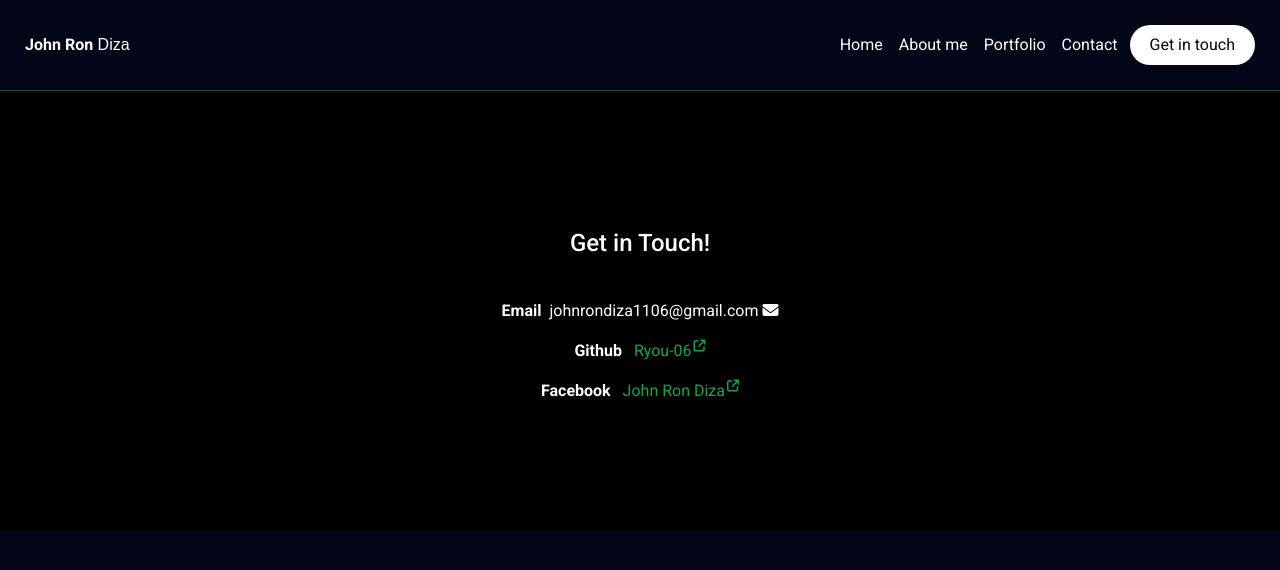
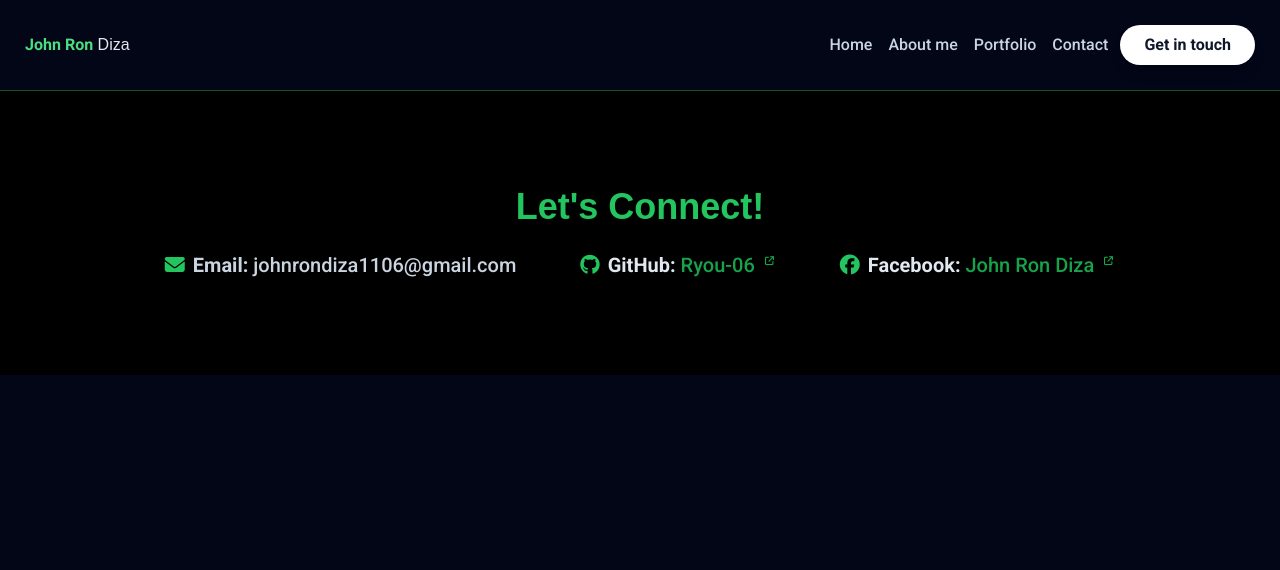
Before and after one commit to Ryou-06/Ryou-06.github.io, a SvelteKit app: page /contact in a window 1280 px wide. Shown: the top 570 px of the page. Built offline with nearby package versions, Linux system fonts and the light colour scheme.

Commit message:
Finalization

```diff
--- a/src/routes/+layout.svelte
+++ b/src/routes/+layout.svelte
@@ -17,29 +17,28 @@
     }
 </script>
 
-<div class="relative flex flex-col max-w-[1900px] mx-auto w-full text-sm sm:text-base min-h-screen">
+<div class="relative flex flex-col max-w-[1900px] mx-auto w-full text-sm sm:text-base min-h-screen text-slate-200">
     <header class={'sticky z-[10] top-0 duration-200 px-6 flex items-center justify-between border border-solid' + (
-        y > 0 ? ' py-4 bg-slate-950 border-green-800' : ' py-6 bg-transparent border-transparent'
+        y > 0 ? ' py-4 bg-slate-900 border-green-800 shadow-md' : ' py-6 bg-transparent border-transparent'
     )}>
         <h1 class="font-large">
-            <b class="font-bold poppins">John Ron</b> Diza
+            <b class="font-bold poppins text-green-400">John Ron</b> Diza
         </h1>
 
         <div class="sm:flex ml-auto pr-3 items-center gap-4 hidden">
             {#each tabs as tab, index}
-                <a href={tab.href} class="duration-200 hover:text-green-600">
+                <a href={tab.href} class="text-slate-300 transition-colors duration-300 font-medium hover:text-green-400">
                     <p>{tab.name}</p>
                 </a>
             {/each}
         </div>
 
         <a
-            href="/"
+            href="contact/"
             target="_self"
-            class="relative overflow-hidden px-5 py-2 group rounded-full bg-white text-slate-950"
+            class="relative inline-flex items-center justify-center px-6 py-2 rounded-full font-semibold text-slate-900 bg-white hover:bg-green-500 hover:text-white transition-all duration-300 shadow-lg"
         >
-            <div class="absolute top-0 left-0 w-full h-full bg-green-600 opacity-0 group-hover:opacity-20 transition-opacity duration-200">
-            </div>
+            <span class="absolute top-0 left-0 w-full h-full bg-green-500 opacity-0 group-hover:opacity-30 transition-opacity duration-300"></span>
             <h4 class="relative z-10">Get in touch</h4>
         </a>
     </header>
@@ -47,19 +46,16 @@
     <slot></slot>
 
     <div class={"fixed bottom-0 w-full duration-200 flex p-10 z-[10] " + (
-        y > 0 ? 'opacity-full pointer-events-auto' : 'pointer-events-none opacity-0'
+        y > 0 ? 'opacity-100 pointer-events-auto' : 'pointer-events-none opacity-0'
     )}>
-        <button on:click={goTop} class="ml-auto rounded-full aspect-square bg-slate-900
-        text-green-600 px-3 sm:px-4 hover:bg-slate-800 cursor-pointer">
-            <i  class="fa-solid fa-arrow-up"/>
+        <button
+            on:click={goTop}
+            class="ml-auto rounded-full w-10 h-10 flex items-center justify-center bg-slate-800 text-green-400 shadow-lg hover:bg-slate-700 transition-all duration-300"
+            aria-label="Scroll to top"
+        >
+            <i class="fa-solid fa-arrow-up"></i>
         </button>
     </div>
 </div>
 
 <svelte:window bind:scrollY={y} bind:innerHeight={innerHeight} bind:innerWidth={innerWidth} />
-
-<style>
-    header {
-        overflow: hidden; /* Prevent overflow from the header */
-    }
-</style>
--- a/src/routes/+page.svelte
+++ b/src/routes/+page.svelte
@@ -1,33 +1,36 @@
-<script>
-</script>
+<main class="flex flex-col flex-1 w-full p-0 text-slate-200">
+    <section class="grid grid-cols-1 lg:grid-cols-2 gap-10 py-8 sm:py-14">
+        <!-- Profile Image Section -->
+        <div class="relative shadow-2xl flex justify-center bg-slate-950 overflow-hidden">
+            <img src={"/assets/portfolio-profile1.png"} alt="Profile Image"
+                class="object-cover object-top z-[2] max-h-full opacity-80 w-1/2 -ml-10 border-0 border-transparent"/>
+        </div>
 
-<main class="flex flex-col flex-1 w-full p-0">
-    <section class="grid grid-cols-1 lg:grid-cols-2 gap-10 py-8 sm:py-14">
-        <div class="relative shadow-2xl flex justify-center bg-slate-950 overflow-hidden">
-            <img src={"/assets/portfolio-profile1.png"} alt="Profile Image" class="object-cover object-top z-[2] max-h-full opacity-70 w-1/2 -ml-10 border-0 border-transparent"/>
-        </div>
+        <!-- Text Content Section -->
         <div class="flex flex-col lg:justify-center text-center lg:text-left gap-6 md:gap-8 lg:gap-10">
-            <h2 class="font-semibold text-4xl sm:text-5xl md:text-6xl mr-10">
-                Hi! I'm <span class="poppins text-green-600">Ron</span> <br>Major of
-                <span class="poppins text-green-600">Information Technology</span>
+            <h2 class="font-semibold text-4xl sm:text-5xl md:text-6xl pr-4 lg:pr-10 text-slate-100"
+                style="text-shadow: 1px 1px 3px rgba(0, 0, 0, 0.4);">
+                Hi! I'm <span class="poppins text-green-500">Ron</span> <br>Major of
+                <span class="poppins text-green-500">Information Technology</span>
             </h2>
-            <p class="text-base sm:text-lg md:text-xl mr-10">
-                With a passion for <span class="poppins text-green-600">Technology</span> and <span class="poppins text-green-600">Problem Solving</span>. <br>This portfolio showcases my projects, skills, and the journey I'm taking as I learn and grow in the IT field. Feel free to explore my work and get in touch if you'd like to connect!
+            <p class="text-base sm:text-lg md:text-xl pr-4 lg:pr-10 text-slate-300 leading-relaxed">
+                With a passion for <span class="poppins text-green-500">Technology</span> and <span class="poppins text-green-500">Problem Solving</span>. <br>This portfolio showcases my projects, skills, and the journey I'm taking as I learn and grow in the IT field. Feel free to explore my work and get in touch if you'd like to connect!
             </p>
+
+            <!-- Get in Touch Button -->
             <a
                 class="blueShadow mx-auto lg:mr-auto lg:ml-0 text-base sm:text-lg md:text-xl poppins
                 relative overflow-hidden px-6 py-3 group rounded-full bg-white text-slate-950
-            cursor-pointer"
-            href="/"
+                cursor-pointer transition-all duration-300 shadow-lg hover:bg-green-500 hover:text-white"
+                href="#contact"
                 target="_self"
+                aria-label="Get in touch"
             >
                 <div
-                class="absolute top-0 right-full w-full h-full bg-green-800 opacity-20
-                group-hover:translate-x-full z-0 duration-200"
-            />
-            <h4 class="relative z-9">Get in touch &rarr;</h4>
+                    class="absolute top-0 left-0 w-full h-full bg-green-500 opacity-0 group-hover:opacity-30 transition-opacity duration-300"
+                ></div>
+                <h4 class="relative z-10">Get in touch &rarr;</h4>
             </a>
-
         </div>
     </section>
 </main>
--- a/src/routes/about-me/+page.svelte
+++ b/src/routes/about-me/+page.svelte
@@ -12,29 +12,39 @@ let benefits = [
 </script>
 <section id="about" class="py-20 pt-10 lg:pt-16 lg:py-32 flex flex-col gap-16 sm:gap-20 md:gap-24 relative">
 
-    <div
-        class="flex flex-col gap-2 text-center relative before:absolute before:top-0
-        before:left-0 before:w-2/3 before:h-1.5 before:bg-green-700 after:absolute after:bottom-0
-        after:right-0 after:w-2/3 after:h-1.5 after:bg-green-700 py-4">
+    <!-- Section Title -->
+    <div class="flex flex-col items-center gap-4 text-center relative">
+        <div class="relative before:absolute before:top-0 before:left-1/2 before:-translate-x-1/2
+            before:w-2/3 before:h-1.5 before:bg-green-700 after:absolute after:bottom-0
+            after:left-1/2 after:-translate-x-1/2 after:w-2/3 after:h-1.5 after:bg-green-700 py-4">
+            <h6 class="text-lg sm:text-xl md:text-2xl text-slate-400 uppercase tracking-wider">Want to know more</h6>
+            <h3 class="font-semibold text-3xl sm:text-4xl md:text-5xl">
+                A bit <span class="poppins text-green-500">about</span> me
+            </h3>
+        </div>
+        <p class="poppins font-semibold text-lg sm:text-xl md:text-2xl text-slate-300">Short Story</p>
+    </div>
 
-        <h6 class="text-lg sm:text-xl md:text-2xl">Want to know more</h6>
-        <h3 class="font-semibold text-3xl sm:text-4xl md:text-5xl">
-            A bit <span class="poppins text-green-500">about</span> me</h3>
+    <!-- Benefits Section -->
+    <div class="flex flex-col gap-16 lg:gap-24 mx-auto w-full max-w-[900px]">
+        {#each benefits as benefit, index}
+            <div class="flex flex-col md:flex-row gap-6 sm:gap-8 items-start bg-slate-800
+                rounded-lg p-8 shadow-lg transition duration-300 hover:shadow-2xl hover:bg-slate-700">
+
+                <!-- Icon or Number -->
+                <div class="flex-shrink-0 text-5xl sm:text-6xl md:text-4xl lg:text-5xl font-semibold
+                    text-green-500">
+                    {index + 1}
                 </div>
-        <p class="mx-auto poppins font-semibold text-lg sm:text-xl md:text-2xl">
-            Short Story
-        </p>
-        <div class="flex flex-col gap-20 w-full mx-auto max-w-[800px]">
-            {#each benefits as benefit, index}
-                <div class="flex gap-6 sm:gap-8">
-                    <p class="poppins text-4xl sm:text-5xl md:text-xl text-slate-500 font-semibold">
 
-                    </p>
-                        <div class="flex flex-col gap-6 sm:gap-8">
-                            <h3 class="text-2xl sm:text-3xl md:text-5xl text-green-400">
+                <!-- Benefit Content -->
+                <div class="flex flex-col gap-4 sm:gap-6">
+                    <h3 class="text-xl sm:text-2xl lg:text-3xl font-bold text-green-400 poppins">
                         {benefit.name}
                     </h3>
-                            <p>{benefit.description}</p>
+                    <p class="text-slate-300 leading-relaxed text-base sm:text-lg">
+                        {benefit.description}
+                    </p>
                 </div>
             </div>
         {/each}
--- a/src/routes/contact/+page.svelte
+++ b/src/routes/contact/+page.svelte
@@ -1,26 +1,39 @@
-<footer id="contact" class="py-20 sm:py-32 bg-black border-t border-solid border-green-900 flex flex-col gap-4 sm:gap-8 justify-center items-center">
+<footer id="contact" class="py-16 sm:py-24 bg-black border-t border-solid border-green-900 flex flex-col gap-6 items-center">
+    <!-- Title -->
+    <h2 class="text-3xl sm:text-4xl font-semibold text-green-500">Let's Connect!</h2>
 
-    <p class="px-4 py-2 text-slate-white font-medium text-2xl">
-        Get in Touch!
-    </p>
+    <!-- Contact Info -->
+    <div class="flex flex-col sm:flex-row gap-6 sm:gap-16 justify-center items-center text-center sm:text-left">
+        <!-- Email Section -->
+        <div class="flex items-center gap-2">
+            <i class="fa-solid fa-envelope text-green-500 text-xl"></i>
+            <p class="text-lg sm:text-xl font-medium text-slate-300">
+                <b>Email:</b> johnrondiza1106@gmail.com
+            </p>
+        </div>
 
-    <div class="flex flex-col gap-4 items-center justify-center">
-        <p><b class="pr-2">Email</b>johnrondiza1106@gmail.com <i class="fa-solid fa-envelope md:gap-4"/></p>
-        <p><b class="pr-2">Github</b>
-            <a class="text-green-600" target="_blank" href= "https://github.com/Ryou-06">
-                Ryou-06<sup ><span class="text-xs scale-75 pl-0.5">
-                    <i
-                        class="fa-solid fa-arrow-up-right-from-square text-xs scale[75%]"
-                    />
-                </span></sup>
-            </a>
-        <p><b class="pr-2">Facebook</b>
-            <a class="text-green-600" target="_blank" href= "https://www.facebook.com/ron.qwer">
-                John Ron Diza<sup ><span class="text-xs scale-75 pl-0.5">
-                    <i
-                        class="fa-solid fa-arrow-up-right-from-square text-xs scale[75%]"
-                    />
-                </span></sup>
-            </a>
+        <!-- GitHub Section -->
+        <div class="flex items-center gap-2">
+            <i class="fa-brands fa-github text-green-500 text-xl"></i>
+            <p class="text-lg sm:text-xl font-medium">
+                <b>GitHub:</b>
+                <a class="text-green-600 hover:underline" target="_blank" href="https://github.com/Ryou-06">
+                    Ryou-06
+                    <sup><i class="fa-solid fa-arrow-up-right-from-square text-xs scale-75 pl-1"></i></sup>
+                </a>
+            </p>
+        </div>
+
+        <!-- Facebook Section -->
+        <div class="flex items-center gap-2">
+            <i class="fa-brands fa-facebook text-green-500 text-xl"></i>
+            <p class="text-lg sm:text-xl font-medium">
+                <b>Facebook:</b>
+                <a class="text-green-600 hover:underline" target="_blank" href="https://www.facebook.com/ron.qwer">
+                    John Ron Diza
+                    <sup><i class="fa-solid fa-arrow-up-right-from-square text-xs scale-75 pl-1"></i></sup>
+                </a>
+            </p>
+        </div>
     </div>
 </footer>
--- a/src/routes/portfolio/+page.svelte
+++ b/src/routes/portfolio/+page.svelte
@@ -63,80 +63,85 @@
 
 </script>
 
-<section id="portfolio" class="py-20 lg:py-32 flex flex-col gap-24">
+<section id="portfolio" class="py-20 lg:py-32 flex flex-col gap-16">
+    <!-- Header Section -->
     <div class="flex flex-col gap-2 text-center">
-        <h6 class="text-large sm:text-xl md:text-2xl">
-            Want to see my work!?
-        </h6>
-        <h3 class="font-semibold text-3xl sm:text-4xl md:text-5xl">
-            Click the video below!
-        </h3>
+        <h6 class="text-lg sm:text-xl md:text-2xl text-green-500">Explore My Work!</h6>
+        <h3 class="font-bold text-3xl sm:text-4xl md:text-5xl text-slate-200">Click the Video Below!</h3>
     </div>
 
+    <!-- Video Link -->
     <a
         href="https://youtu.be/BD7bRPww96E"
         target="_blank"
-        class="mx-auto px-4 py-2 rounded-md border border-solid border-white flex items-center gap-2 -mb-4 sm:-mb-0
-        -mt-10 hover:border-green-700 duration-200">
-        <i class="fa-regular fa-circle-play"/>
-        <p>Project</p>
+        class="mx-auto px-6 py-3 rounded-md border border-solid border-slate-600 bg-black hover:border-green-700 flex items-center gap-3 mb-6
+        transition duration-300">
+        <i class="fa-regular fa-circle-play text-green-500 text-xl"></i>
+        <p class="text-lg font-semibold text-white">Watch Project Video</p>
     </a>
 
+    <!-- Projects Grid -->
     <div class="grid grid-cols-1 lg:grid-cols-3 gap-12 lg:gap-10">
+
+        <!-- Project 1: CEPA -->
         <Step step={steps[0]}>
             <p>Community Extension Participation and Attendance is an online website/mobile application created with
-                <strong class="text-green-700">Angular Framework, PHP, and Html</strong>
-                CEPA is a platform that focuses on registering and attendance for community events.
+                <strong class="text-green-700">Angular Framework, PHP, and HTML</strong>.
+                It’s a platform focused on registration and attendance tracking for community events.
             </p>
         </Step>
+
+        <!-- Project 2: JobHubConnect -->
         <Step step={steps[1]}>
-            <p>JobHubConnect is an online website created with
-                <strong class="text-green-600">PHP, Html, and MySql</strong>
-                JobHubConnect is a website that helps users apply/find employees and employers.
+            <p>JobHubConnect is a website designed with
+                <strong class="text-green-600">PHP, HTML, and MySQL</strong>.
+                It connects job seekers and employers, making it easier to apply and find jobs.
             </p>
         </Step>
+
+        <!-- Project 3: Calculator -->
         <Step step={steps[2]}>
-            <p>Calculator is a mobile application created with
-                <strong class="text-green-600">Python, and JavaScript</strong>
-                It's designed to simplify basic and scientific calculations.
+            <p>Calculator is a mobile app developed using
+                <strong class="text-green-600">Python and JavaScript</strong>.
+                It simplifies both basic and scientific calculations.
             </p>
         </Step>
 
         <!-- CEPA Slideshow -->
         <div class="relative flex flex-col justify-center items-center gap-4">
-            <h3 class="font-bold text-lg  text-green-500">CEPA</h3>
+            <h3 class="font-bold text-2xl text-green-500">CEPA</h3>
             <div class="w-full max-w-md h-64 flex justify-center items-center">
-                <img src={imagesCEPA[currentImageIndexCEPA]} alt="CEPA Project Image" class="w-auto h-auto max-h-full object-contain rounded-md shadow-lg"/>
+                <img src={imagesCEPA[currentImageIndexCEPA]} alt="CEPA Project Image" class="w-auto h-auto max-h-full object-contain rounded-lg shadow-lg border border-slate-700"/>
             </div>
             <button
                 on:click={nextImageCEPA}
-                class="mt-4 px-6 py-2 bg-green-700 text-white rounded-lg hover:bg-green-800 transition duration-300">
+                class="mt-4 px-6 py-2 bg-green-700 text-white rounded-lg hover:bg-green-800 transition duration-300 shadow">
                 Next Image
             </button>
         </div>
 
         <!-- JobHubConnect Slideshow -->
         <div class="relative flex flex-col justify-center items-center gap-4">
-            <h3 class="font-bold text-lg text-green-500">JobHubConnect</h3>
+            <h3 class="font-bold text-2xl text-green-500">JobHubConnect</h3>
             <div class="w-full max-w-md h-64 flex justify-center items-center">
-                <img src={imagesJobHub[currentImageIndexJobHub]} alt="JobHubConnect Project Image" class="w-auto h-auto max-h-full object-contain rounded-md shadow-lg"/>
+                <img src={imagesJobHub[currentImageIndexJobHub]} alt="JobHubConnect Project Image" class="w-auto h-auto max-h-full object-contain rounded-lg shadow-lg border border-slate-700"/>
             </div>
             <button
                 on:click={nextImageJobHub}
-                class="mt-4 px-6 py-2 bg-green-700 text-white rounded-lg hover:bg-green-800 transition duration-300">
+                class="mt-4 px-6 py-2 bg-green-700 text-white rounded-lg hover:bg-green-800 transition duration-300 shadow">
                 Next Image
             </button>
         </div>
 
         <!-- Calculator Slideshow -->
         <div class="relative flex flex-col justify-center items-center gap-4">
-            <h3 class="font-bold text-lg text-green-500">Calculator</h3>
+            <h3 class="font-bold text-2xl text-green-500">Calculator</h3>
             <div class="w-full max-w-md h-64 flex justify-center items-center">
-                <img src={imagesCalculator[currentImageIndexCalculator]} alt="Calculator Project Image" class="w-auto h-auto max-h-full object-contain rounded-md shadow-lg"/>
+                <img src={imagesCalculator[currentImageIndexCalculator]} alt="Calculator Project Image" class="w-auto h-auto max-h-full object-contain rounded-lg shadow-lg border border-slate-700"/>
             </div>
             <button
                 on:click={nextImageCalculator}
-                class="mt-4 px-6 py-2 bg-green-700 text-white rounded-lg hover:bg-green-800 transition duration-300">
+                class="mt-4 px-6 py-2 bg-green-700 text-white rounded-lg hover:bg-green-800 transition duration-300 shadow">
                 Next Image
             </button>
         </div>
@@ -145,11 +150,11 @@
         <div class="relative flex flex-col justify-center items-center gap-4 lg:col-span-3">
             <h3 class="font-semibold text-4xl text-green-500">School Works</h3>
             <div class="w-full max-w-xl h-80 flex justify-center items-center">
-                <img src={imagesSchoolWorks[currentImageIndexSchoolWorks]} alt="SchoolWorks Image" class="w-auto h-auto max-h-full object-contain rounded-md shadow-lg"/>
+                <img src={imagesSchoolWorks[currentImageIndexSchoolWorks]} alt="School Works Image" class="w-auto h-auto max-h-full object-contain rounded-lg shadow-lg border border-slate-700"/>
             </div>
             <button
                 on:click={nextImageSchoolWorks}
-                class="mt-4 px-6 py-2 bg-green-700 text-white rounded-lg hover:bg-green-800 transition duration-300">
+                class="mt-4 px-6 py-2 bg-green-700 text-white rounded-lg hover:bg-green-800 transition duration-300 shadow">
                 Next Image
             </button>
         </div>
```
Lines whose indentation alone changed are shown as unchanged.
